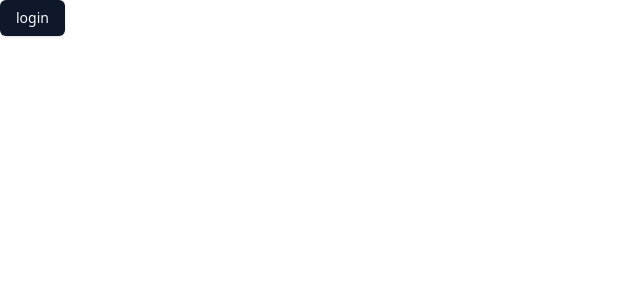
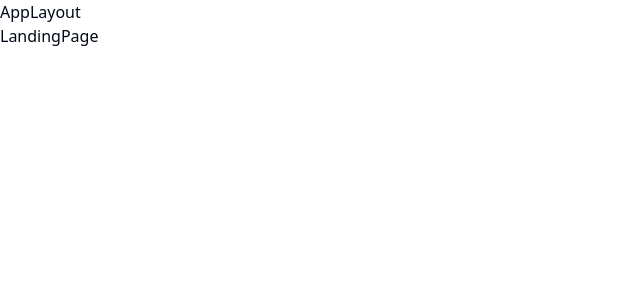
Before and after one commit to sajal-pakira/FullStack-Job-Portal, a React (Vite) app: page / in a window 1280 px wide. Shown: the top 300 px of the page, without its empty margins (0-640 px from the left). Built offline with nearby package versions, Linux system fonts and the light colour scheme.

Commit message:
modification

```diff
--- a/package.json
+++ b/package.json
@@ -12,6 +12,9 @@
   "dependencies": {
     "@radix-ui/react-accordion": "^1.2.11",
     "@radix-ui/react-dialog": "^1.1.14",
+    "@radix-ui/react-label": "^2.1.7",
+    "@radix-ui/react-radio-group": "^1.3.7",
+    "@radix-ui/react-select": "^2.2.5",
     "@radix-ui/react-slot": "^1.2.3",
     "class-variance-authority": "^0.7.1",
     "clsx": "^2.1.1",
--- a/src/App.jsx
+++ b/src/App.jsx
@@ -1,8 +1,13 @@
-import { createBrowserRouter } from "react-router-dom";
+import { createBrowserRouter, RouterProvider } from "react-router-dom";
 import "./App.css";
 import AppLayout from "./layouts/AppLayout";
 import LandingPage from "./pages/LandingPage";
 import { Button } from "./components/ui/button";
+import Onboarding from "./pages/Onboarding";
+import Job from "./pages/job";
+import JobListing from "./pages/JobListing";
+import MyJobs from "./pages/MyJobs";
+import PostJob from "./pages/PostJob";
 
 const router = createBrowserRouter([
   {
@@ -12,15 +17,33 @@ const router = createBrowserRouter([
         path: "/",
         element: <LandingPage />,
       },
+      {
+        path: "/onboarding",
+        element: <Onboarding />,
+      },
+      {
+        path: "/job/:id",
+        element: <Job />,
+      },
+      {
+        path: "/jobs",
+        element: <JobListing />,
+      },
+      {
+        path: "/my-jobs",
+        element: <MyJobs />,
+      },
+      {
+        path: "/post-job",
+        element: <PostJob />,
+      },
     ],
   },
 ]);
 function App() {
   // return router;
   return (
-    <div>
-      <Button>login</Button>
-    </div>
+    <RouterProvider router={router} />
   );
 }
 
--- a/src/layouts/AppLayout.jsx
+++ b/src/layouts/AppLayout.jsx
@@ -5,7 +5,7 @@ const AppLayout = () => {
   return (
     <div>
       <h1>AppLayout</h1>
-      {/* <Outlet /> */}
+      <Outlet />
     </div>
   );
 };
```
Also changed, not shown: 1 other file (tests, documents, lock files or other folders).
